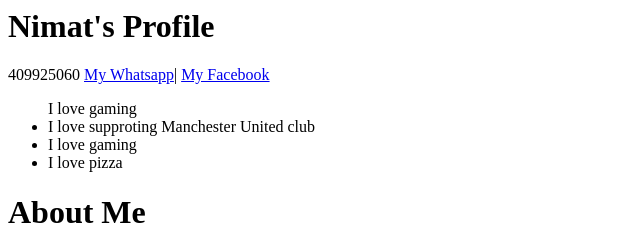
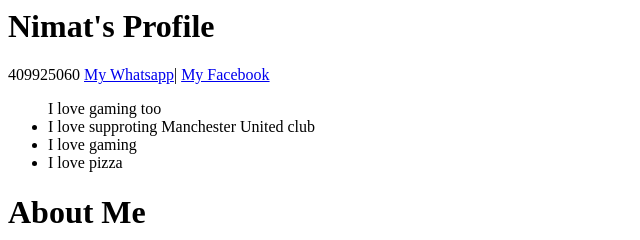
Before and after one commit to nimat131/Sparkle, a plain HTML site: page Index.html in a window 1280 px wide. Shown: the top 240 px of the page, 0-640 px from the left. Drawn offline with Linux system fonts and the light colour scheme.

Commit message:
Update Index.html

```diff
--- a/Index.html
+++ b/Index.html
@@ -8,7 +8,7 @@
 
   <main>
 <ul id ="studentList"
-  <li>I love gaming</li>
+  <li>I love gaming too</li>
   <li>I love supproting Manchester United club</li>
   <li>I love gaming</li>
   <li>I love pizza</li>
```
